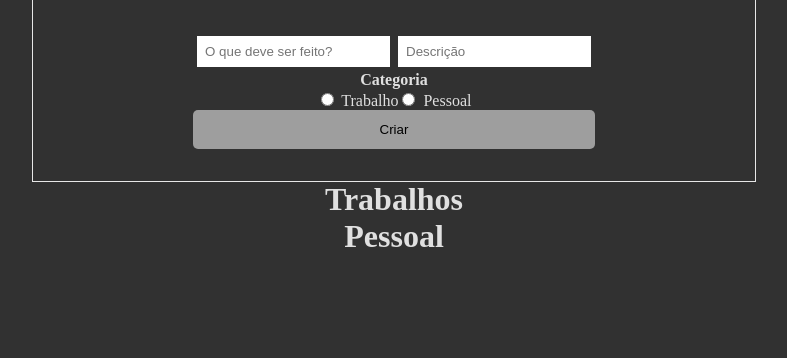
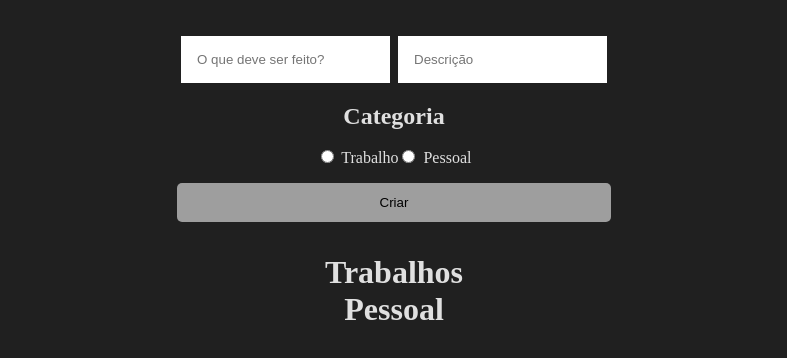
Before and after one commit to Elesiann/foursales-todo-app, a React (Create React App) app: page / in a window 1280 px wide. Shown: the top 358 px of the page, without its empty margins (246-1033 px from the left). Built offline with nearby package versions, Linux system fonts and the light colour scheme.

Commit message:
styling is done

```diff
--- a/src/App.css
+++ b/src/App.css
@@ -1,35 +1,43 @@
+/* reset css */
 * {
   margin: 0;
   padding: 0;
   border: none;
 }
 
+:root {
+  --background-color: rgb(49, 49, 49);
+  --background-color-darker: rgb(32, 32, 32);
+  --background-color-lighter: rgb(110, 110, 110);
+  --text-color: rgb(224, 224, 224);
+  --button-color: rgb(158, 158, 158);
+  --button-color-hover: #e7e7e7;
+}
+
 body {
-  background-color: rgb(49, 49, 49);
-  color: rgb(224, 224, 224);
+  background-color: var(--background-color-darker);
+  color: var(--text-color);
 }
 
 input {
-  padding: 0.5rem;
+  padding: 1rem;
   margin: 0.25rem;
 }
 
 form button {
-  padding: .75rem;
+  padding: 0.75rem;
   border-radius: 5px;
 }
 
 button {
-  background-color: rgb(158, 158, 158);
-  padding-inline: 2rem;
-  padding-block: 0.25rem;
-  transition: .2s;
+  background-color: var(--button-color);
+  transition: 0.2s;
 }
 
 button:hover {
-  color: rgb(32, 32, 32);
+  color: var(--background-color-darker);
   cursor: pointer;
-  background-color: #e7e7e7;
+  background-color: var(--button-color-hover);
 }
 
 #formContainer {
@@ -38,8 +46,11 @@ button:hover {
 }
 
 #inputForm {
-  padding: 2rem 10rem;
-  outline: 1px solid #e7e7e7;
+  padding: 2rem 15rem;
+}
+
+#inputForm h2 {
+  margin-block: 1rem;
 }
 
 #criarButton {
@@ -58,21 +69,23 @@ button:hover {
 .todosContainer {
   justify-content: center;
   display: flex;
-  margin-top: .5rem;
+  margin-top: 0.5rem;
 }
 
-.todos h2 {
+.todos h2, button {
   margin-top: 1rem;
 }
+
 
 .todos {
   width: 1024px;
   margin-top: 0.25rem;
   text-align: center;
-  background-color: rgb(92, 92, 92);
+  background-color: var(--background-color-lighter);
   border-radius: 10px;
 }
 
 .App {
+
   text-align: center;
 }
--- a/src/App.js
+++ b/src/App.js
@@ -50,14 +50,12 @@ export function App() {
       atividade.id === id && atividade.checkTrabalho === true
         ? {
             ...atividade,
-            nome: "oiasdasda",
             checkTrabalho: false,
             checkPessoal: true,
           }
         : atividade.id === id && atividade.checkPessoal === true
         ? {
             ...atividade,
-            nome: "oiasdasda",
             checkTrabalho: true,
             checkPessoal: false,
           }
@@ -89,13 +87,12 @@ export function App() {
             placeholder="Descrição"
             required
           />
-          <h4>Categoria</h4>
+          <h2>Categoria</h2>
           <input
             name="trabalho"
             id="trabalho"
             type="radio"
             checked={values.trabalho}
-
             onChange={() => {
               setValues({ ...values, pessoal: false, trabalho: true });
             }}
@@ -106,7 +103,6 @@ export function App() {
             id="pessoal"
             type="radio"
             checked={values.pessoal}
-
             onChange={() => {
               setValues({ ...values, trabalho: false, pessoal: true });
             }}
@@ -133,7 +129,9 @@ export function App() {
                     <button onClick={() => deleteTodo(atividade.id)}>
                       Apagar
                     </button>
-                  <button onClick={() => editTodo(atividade.id)}>Editar</button>
+                    <button onClick={() => editTodo(atividade.id)}>
+                      Editar
+                    </button>
                   </div>
                 </div>
               )
@@ -145,13 +143,17 @@ export function App() {
           {atividades.map(
             (atividade) =>
               atividade.checkPessoal === true && (
+                <div className="todosContainer">
                   <div className="todos" key={atividade.id}>
-                  Todo: {atividade.nome} <br />
-                  descricao: {atividade.descricao} <br />
+                    <h2> {atividade.nome}</h2>
+                    <p>{atividade.descricao}</p>
                     <button onClick={() => deleteTodo(atividade.id)}>
                       Apagar
                     </button>
-                  <button onClick={() => editTodo(atividade.id)}>Editar</button>
+                    <button onClick={() => editTodo(atividade.id)}>
+                      Editar
+                    </button>
+                  </div>
                 </div>
               )
           )}
```
Lines whose indentation alone changed are shown as unchanged.
